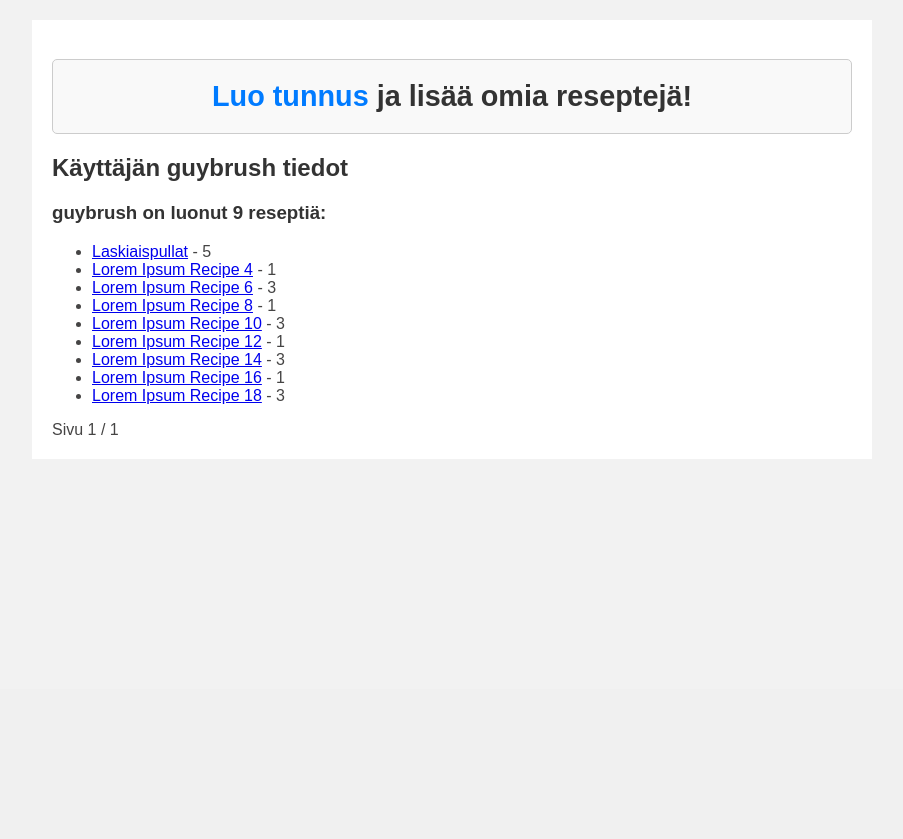
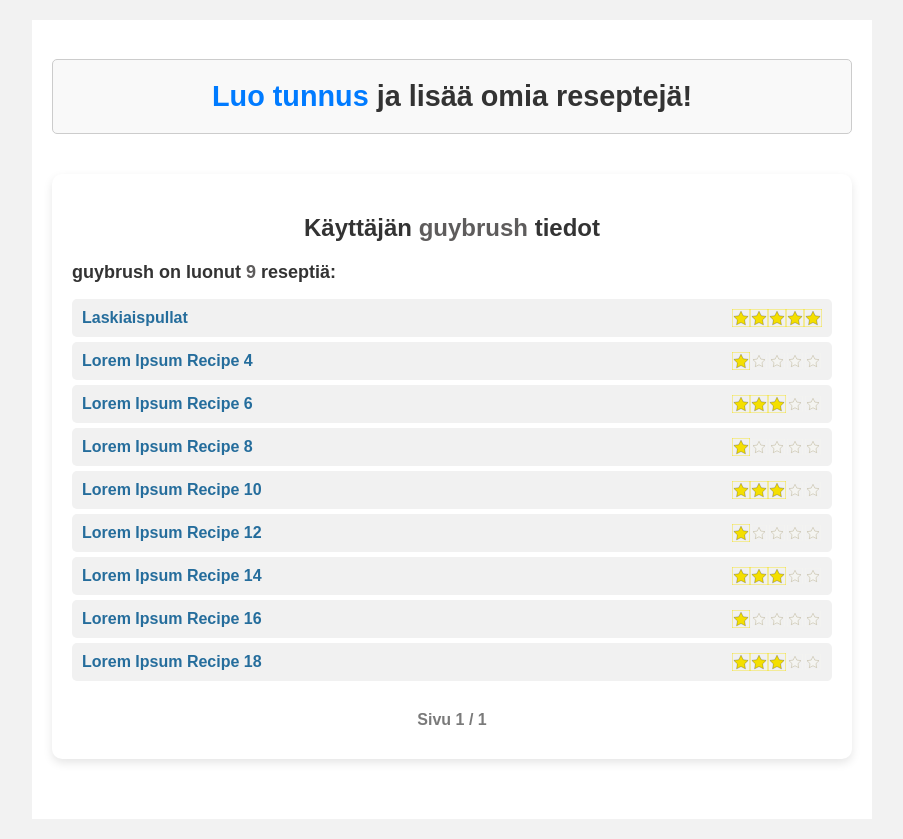
Before and after one commit to Tapir79/ruokareseptit, a Flask app: page /user/1 in a window 1280 px wide. Shown: the part 111-950 px from the top of the page, without its empty margins (188-1091 px from the left). Before the commit the page ends 570 px from the top, so only its background shows below. Run offline with Flask 3, Linux system fonts and the light colour scheme; data comes from the database, SQL or seed files in the repository.

Commit message:
Add styling to show_user template

```diff
--- a/services/user_service.py
+++ b/services/user_service.py
@@ -20,7 +20,7 @@ def show_user_statistics(user_id):
     total_recipes = recipes.get_total_number_of_recipes(user_id)
     total_pages = (total_recipes // per_page) + (1 if total_recipes % per_page else 0)
 
-    return render_template("show_user.html", user=user, user_recipes=user_recipes, page=page, total_pages=total_pages)
+    return render_template("show_user.html", user=user, user_recipes=user_recipes, total_recipes=total_recipes, page=page, total_pages=total_pages)
 
 def user_login(form_data):
     errors = {}
--- a/static/css/main.css
+++ b/static/css/main.css
@@ -7,3 +7,4 @@
 @import url("show_recipe.css");
 @import url("edit_recipe.css");
 @import url("find_recipe.css");
+@import url("show_user.css");
--- /dev/null
+++ b/static/css/show_user.css
@@ -0,0 +1,83 @@
+/* User Profile Container */
+.user-container {
+    max-width: 800px;
+    margin: 40px auto;
+    background: white;
+    padding: 20px;
+    border-radius: 10px;
+    box-shadow: 0px 4px 10px rgba(0, 0, 0, 0.1);
+}
+
+/* Titles */
+.user-title {
+    font-size: 24px;
+    text-align: center;
+    margin-bottom: 20px;
+}
+
+.highlight {
+    color: #5e5c5c;
+    font-weight: bold;
+}
+
+/* Recipe List */
+.recipe-count {
+    font-size: 18px;
+    margin-bottom: 10px;
+}
+
+.recipe-list {
+    list-style: none;
+    padding: 0;
+}
+
+.recipe-item {
+    background: #f1f1f1;
+    padding: 10px;
+    margin: 5px 0;
+    border-radius: 5px;
+    display: flex;
+    justify-content: space-between;
+    align-items: center;
+    transition: background 0.2s;
+}
+
+.recipe-item:hover {
+    background: #e0e0e0;
+}
+
+.recipe-link {
+    text-decoration: none;
+    color: #256d9c;
+    font-weight: bold;
+}
+
+.recipe-link:hover {
+    text-decoration: underline;
+}
+
+/* Star Ratings */
+.recipe-stars {
+    display: inline-flex;
+    align-items: center;
+}
+
+/* Pagination */
+.pagination {
+    margin-top: 20px;
+    text-align: center;
+}
+
+.pagination-info {
+    font-size: 16px;
+    font-weight: bold;
+    color: #7a7a7a;
+}
+
+/* No Recipes Message */
+.no-recipes {
+    text-align: center;
+    font-size: 18px;
+    color: #b3b3b3;
+    margin-top: 20px;
+}
--- a/templates/show_user.html
+++ b/templates/show_user.html
@@ -1,31 +1,70 @@
-{% extends "layout.html" %} {% block title %} Käyttäjäsivu - {{user.username}}
+{% extends "layout.html" %} {% block title %} Käyttäjäsivu - {{ user.username }}
 {% endblock %} {% block content %} {% if user %}
-<h2>Käyttäjän {{user.username}} tiedot</h2>
+<div class="user-container">
+  <h2 class="user-title">
+    Käyttäjän <span class="highlight">{{ user.username }}</span> tiedot
+  </h2>
 
   {% if user_recipes %}
-<h3>{{ user.username }} on luonut {{ user_recipes | count }} reseptiä:</h3>
-<ul>
+  <h3 class="recipe-count">
+    {{ user.username }} on luonut
+    <span class="highlight">{{ total_recipes }}</span> reseptiä:
+  </h3>
+
+  <ul class="recipe-list">
     {% for recipe in user_recipes %}
-  <li>
-    <a href="/recipe/{{ recipe.id }}">{{ recipe.title }}</a>
-    {% if recipe.avg_rating %} - {{ recipe.avg_rating }} {% endif %}
+    <li class="recipe-item">
+      <a class="recipe-link" href="/recipe/{{ recipe.id }}"
+        >{{ recipe.title }}</a
+      >
+
+      <!-- Star Rating Display -->
+      {% if recipe.avg_rating %}
+      <span class="recipe-stars">
+        {% for i in range(0, recipe.avg_rating) %}
+        <img
+          src="{{ url_for('static', filename='icons/star.svg') }}"
+          width="18"
+          height="18"
+          alt="star"
+        />
+        {% endfor %} {% for i in range(0, 5-recipe.avg_rating) %}
+        <img
+          src="{{ url_for('static', filename='icons/star_empty.svg') }}"
+          width="18"
+          height="18"
+          alt="empty star"
+        />
+        {% endfor %}
+      </span>
+      {% endif %}
     </li>
     {% endfor %}
   </ul>
 
   <!-- Pagination Controls -->
-<div>
+  <div class="pagination">
     {% if page > 1 %}
-  <a href="{{ url_for('show_user', user_id=user.id, page=page-1) }}"
-    >Edellinen</a
+    <a
+      class="btn btn-secondary pagination-button prev"
+      href="{{ url_for('show_user', user_id=user.id, page=page-1) }}"
+      >⟨ Edellinen</a
     >
-  {% endif %} Sivu {{ page }} / {{ total_pages }} {% if page < total_pages %}
-  <a href="{{ url_for('show_user', user_id=user.id, page=page+1) }}"
-    >Seuraava</a
+    {% endif %}
+
+    <span class="pagination-info">Sivu {{ page }} / {{ total_pages }}</span>
+
+    {% if page < total_pages %}
+    <a
+      class="btn btn-primary pagination-button next"
+      href="{{ url_for('show_user', user_id=user.id, page=page+1) }}"
+      >Seuraava ⟩</a
     >
     {% endif %}
   </div>
 
   {% else %}
-<p>Ei reseptejä</p>
-{% endif %} {% endif %} {% endblock %}
+  <p class="no-recipes">Ei reseptejä</p>
+  {% endif %}
+</div>
+{% endif %} {% endblock %}
```
Lines whose indentation alone changed are shown as unchanged.
